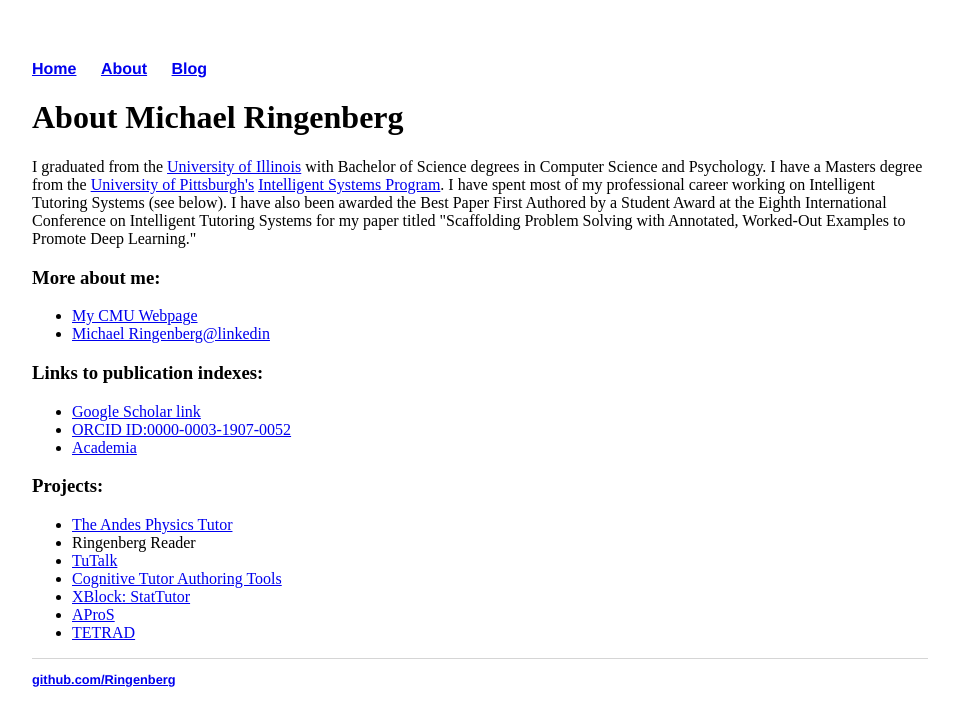
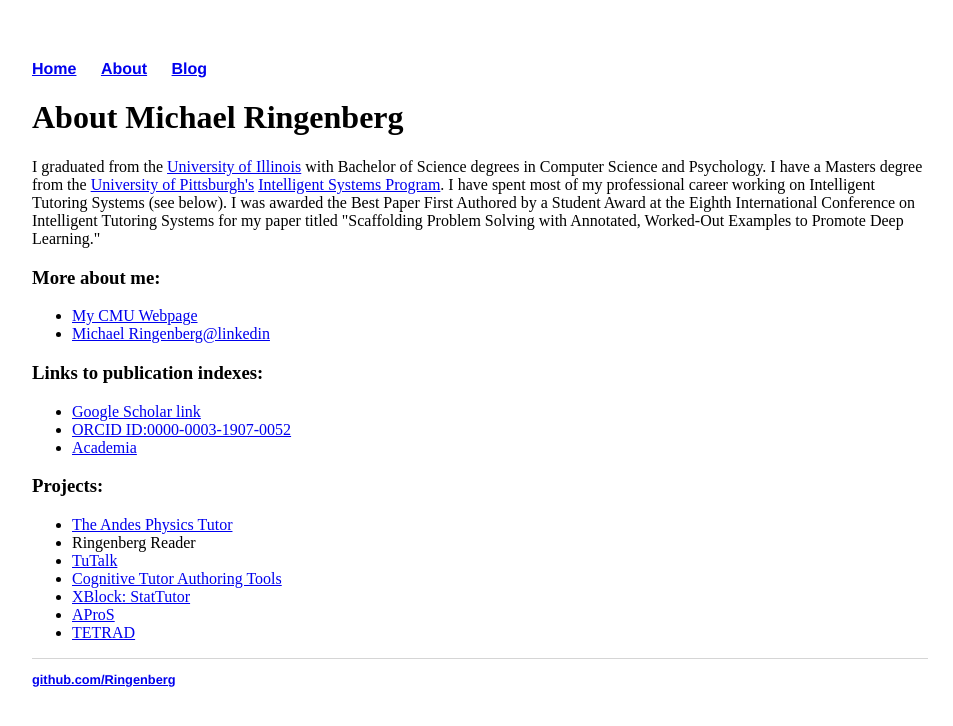
Before and after one commit to Ringenberg/Ringenberg.github.io, a Jekyll site: the page built from about/index.html, in a window 1280 px wide. Shown: the top 726 px of the page, without its empty margins (160-1113 px from the left). Built offline with Jekyll 4.4.1, drawn with Linux system fonts in a browser that asks for light colours.

Commit message:
Fixed some grammar.

```diff
--- a/about/index.html
+++ b/about/index.html
@@ -11,7 +11,7 @@
   <a href="http://www.isp.pitt.edu/">Intelligent Systems Program</a>.
   I have spent most of my professional career working on
   Intelligent Tutoring Systems (see below).
-  I have also been awarded the Best Paper First Authored by a Student Award
+  I was awarded the Best Paper First Authored by a Student Award
   at the Eighth International Conference on Intelligent Tutoring Systems for
   my paper titled "Scaffolding Problem Solving with Annotated,
   Worked-Out Examples to Promote Deep Learning."
```
